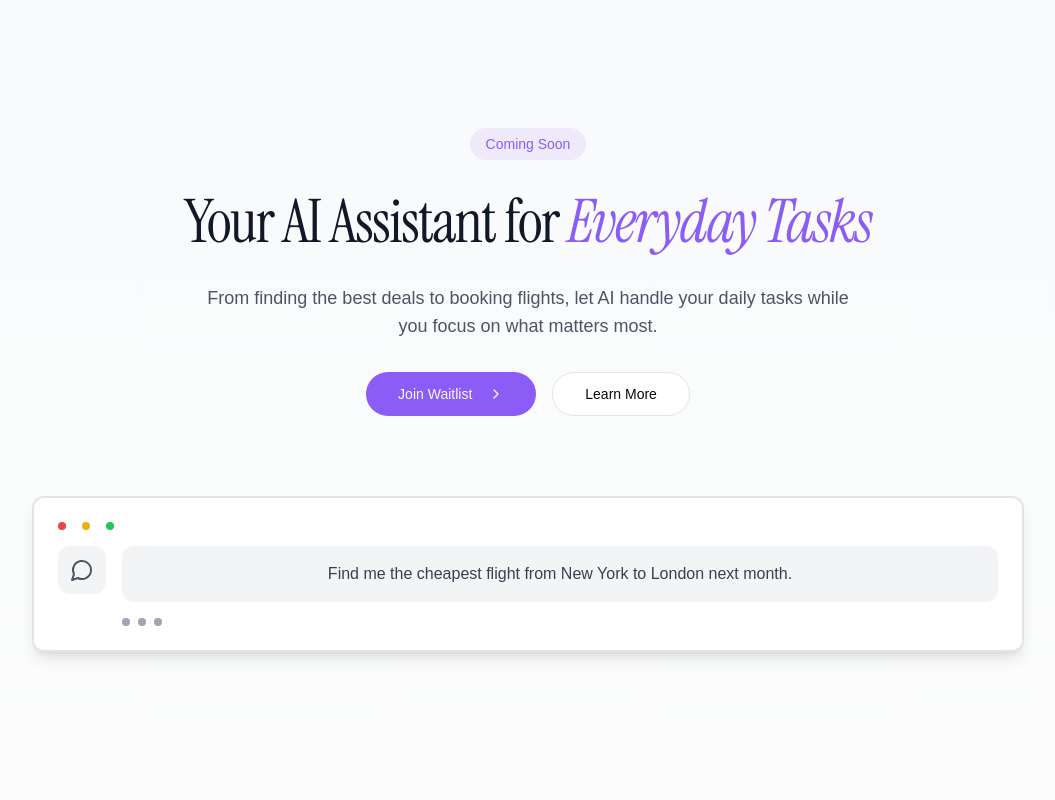
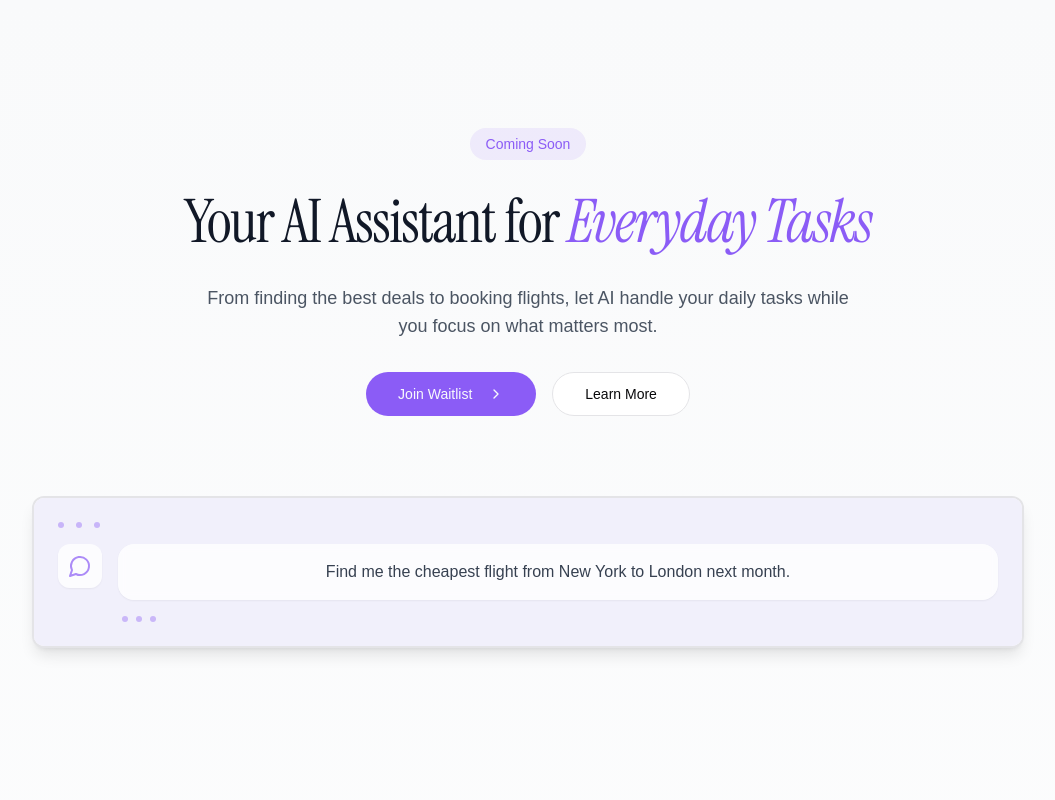
Before and after one commit to TEChintz/paradox, a React (Vite) app: page / in a window 1280 px wide. Shown: the top 800 px of the page, without its empty margins (112-1167 px from the left). Built offline with nearby package versions, Linux system fonts and the light colour scheme; a web font is replaced by a local one.

Commit message:
Refactor UI design
Update UI design to be more minimal.

```diff
--- a/src/pages/Index.tsx
+++ b/src/pages/Index.tsx
@@ -1,4 +1,3 @@
-
 import { Button } from "@/components/ui/button";
 import { Card } from "@/components/ui/card";
 import {
@@ -43,20 +42,20 @@ const Index = () => {
         {/* Feature Preview */}
         <div className="mx-auto mt-12 md:mt-20 max-w-5xl animate-fade-up px-4 [animation-delay:600ms]">
           <Card className="overflow-hidden border-2 shadow-lg">
-            <div className="bg-white p-4 md:p-6">
+            <div className="bg-[#F1F0FB] p-4 md:p-6">
               <div className="space-y-4">
-                <div className="flex items-center space-x-4">
-                  <div className="h-2 w-2 rounded-full bg-red-500" />
-                  <div className="h-2 w-2 rounded-full bg-yellow-500" />
-                  <div className="h-2 w-2 rounded-full bg-green-500" />
+                <div className="flex items-center space-x-3">
+                  <div className="h-1.5 w-1.5 rounded-full bg-primary/40" />
+                  <div className="h-1.5 w-1.5 rounded-full bg-primary/40" />
+                  <div className="h-1.5 w-1.5 rounded-full bg-primary/40" />
                 </div>
                 <div className="space-y-4">
                   <div className="flex items-start space-x-4">
-                    <div className="rounded-lg bg-gray-100 p-3">
-                      <MessageCircle className="h-5 w-5 md:h-6 md:w-6 text-gray-600" />
+                    <div className="rounded-lg bg-white/80 p-2.5 shadow-sm">
+                      <MessageCircle className="h-5 w-5 md:h-6 md:w-6 text-primary/70" />
                     </div>
                     <div className="flex-1 space-y-2">
-                      <p className="rounded-lg bg-gray-100 p-3 md:p-4 text-sm md:text-base text-gray-700 font-geist">
+                      <p className="rounded-2xl bg-white/80 p-3 md:p-4 text-sm md:text-base text-gray-700 font-geist shadow-sm backdrop-blur-sm">
                         Find me the cheapest flight from New York to London next
                         month.
                       </p>
@@ -64,9 +63,9 @@ const Index = () => {
                   </div>
                   <div className="ml-16 space-y-4">
                     <div className="flex items-center space-x-2">
-                      <div className="h-2 w-2 animate-pulse rounded-full bg-gray-400" />
-                      <div className="h-2 w-2 animate-pulse rounded-full bg-gray-400" />
-                      <div className="h-2 w-2 animate-pulse rounded-full bg-gray-400" />
+                      <div className="h-1.5 w-1.5 animate-pulse rounded-full bg-primary/40" />
+                      <div className="h-1.5 w-1.5 animate-pulse rounded-full bg-primary/40" />
+                      <div className="h-1.5 w-1.5 animate-pulse rounded-full bg-primary/40" />
                     </div>
                   </div>
                 </div>
```
